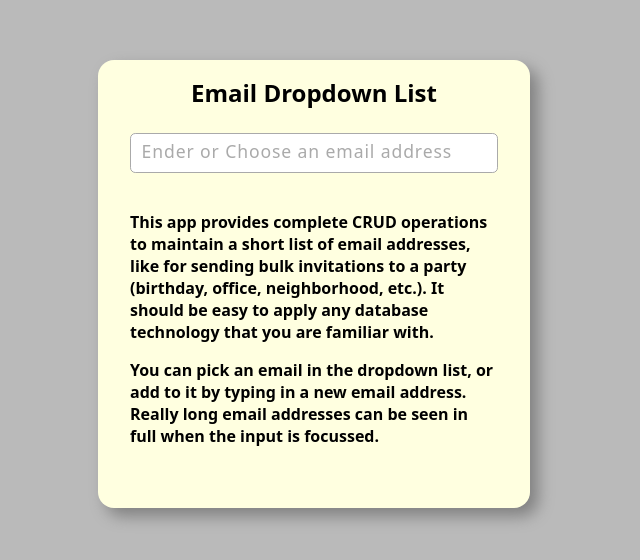
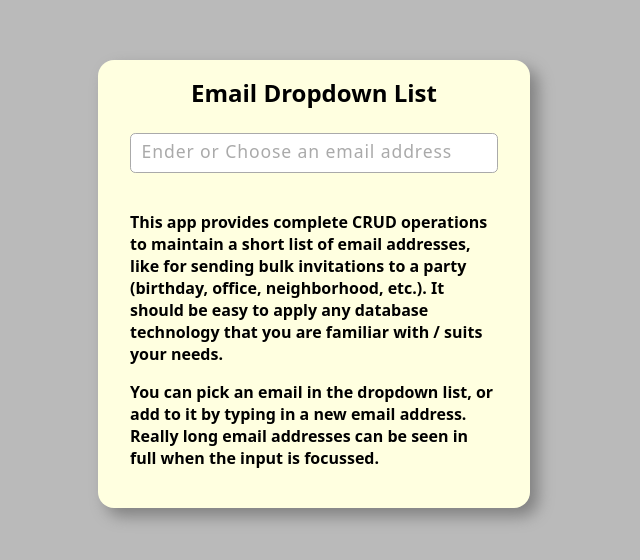
Before and after one commit to GuitarSlinger2024/email_dropdown_menu, a React (Vite) app: page / in a window 1280 px wide. Shown: the part 116-676 px from the top of the page, without its empty margins (326-966 px from the left). Built offline with nearby package versions, Linux system fonts and the light colour scheme.

Commit message:
general update

```diff
--- a/src/App.jsx
+++ b/src/App.jsx
@@ -7,7 +7,7 @@ function App({ mode }) {
   const [emailOptions, setEmailOptions] = useState([
     'what@ever.com',
     'who@played.first',
-    'this_is_an_example_of_a_really_long_email_address@domain.name'
+    'this_is_an_example_of_a_really_long_email_address@domain.ext'
   ])
 
   useEffect(() => {
@@ -48,7 +48,7 @@ function App({ mode }) {
       <br />
       <p className='text'>
         This app provides complete CRUD operations to maintain a short list of email addresses, like for sending bulk invitations to a party (birthday, office, neighborhood, etc.).
-        It should be easy to apply any database technology that you are familiar with.
+        It should be easy to apply any database technology that you are familiar with / suits your needs.
       </p>
       <p className='text'>
         You can pick an email in the dropdown list, or add to it by typing in a new email address.
```
